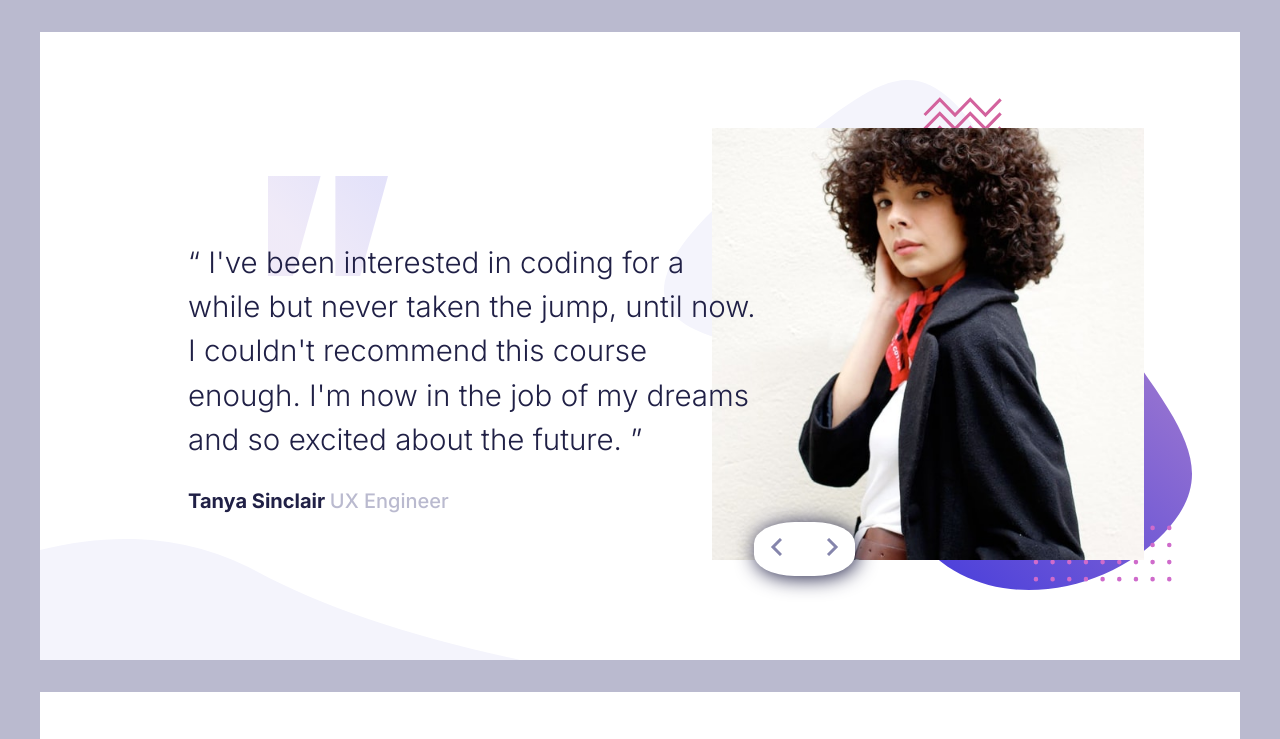
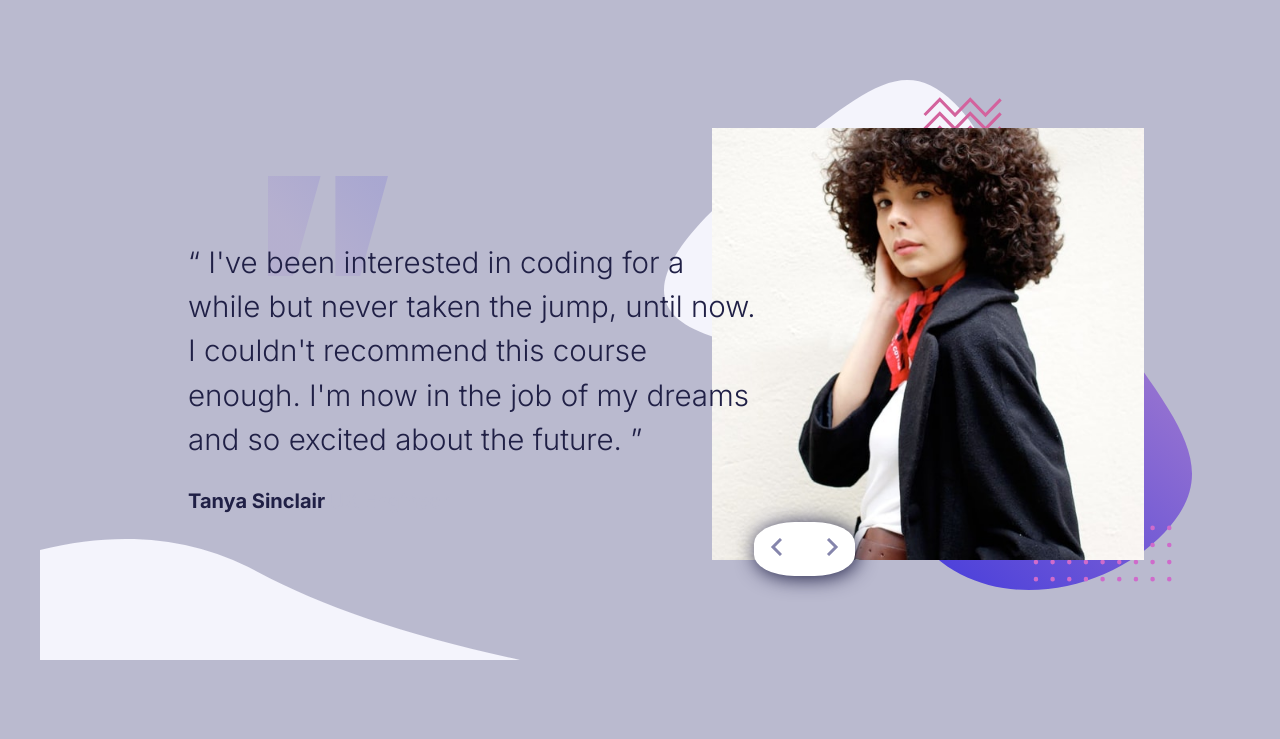
Before and after one commit to SamCares/Testimonial-slider, a plain HTML site: page index.html in a window 1280 px wide. Shown: the top 739 px of the page. Drawn offline with Linux system fonts and the light colour scheme.

Commit message:
css update

```diff
--- a/style.css
+++ b/style.css
@@ -16,14 +16,14 @@ body {
   margin: 0 auto;
   max-width: 100%;
   min-height: 400%;
+  position: relative;
 }
 
 .testimonial {
-  /* position: absolute; */
   display: flex;
   flex-direction: row-reverse;
   align-items: center;
-  background: white url(./images/pattern-curve.svg) no-repeat left bottom;
+  background: url(./images/pattern-curve.svg) no-repeat left bottom;
   background-size: 40%;
   padding: 3rem;
   margin: 2rem auto 1rem;
```
